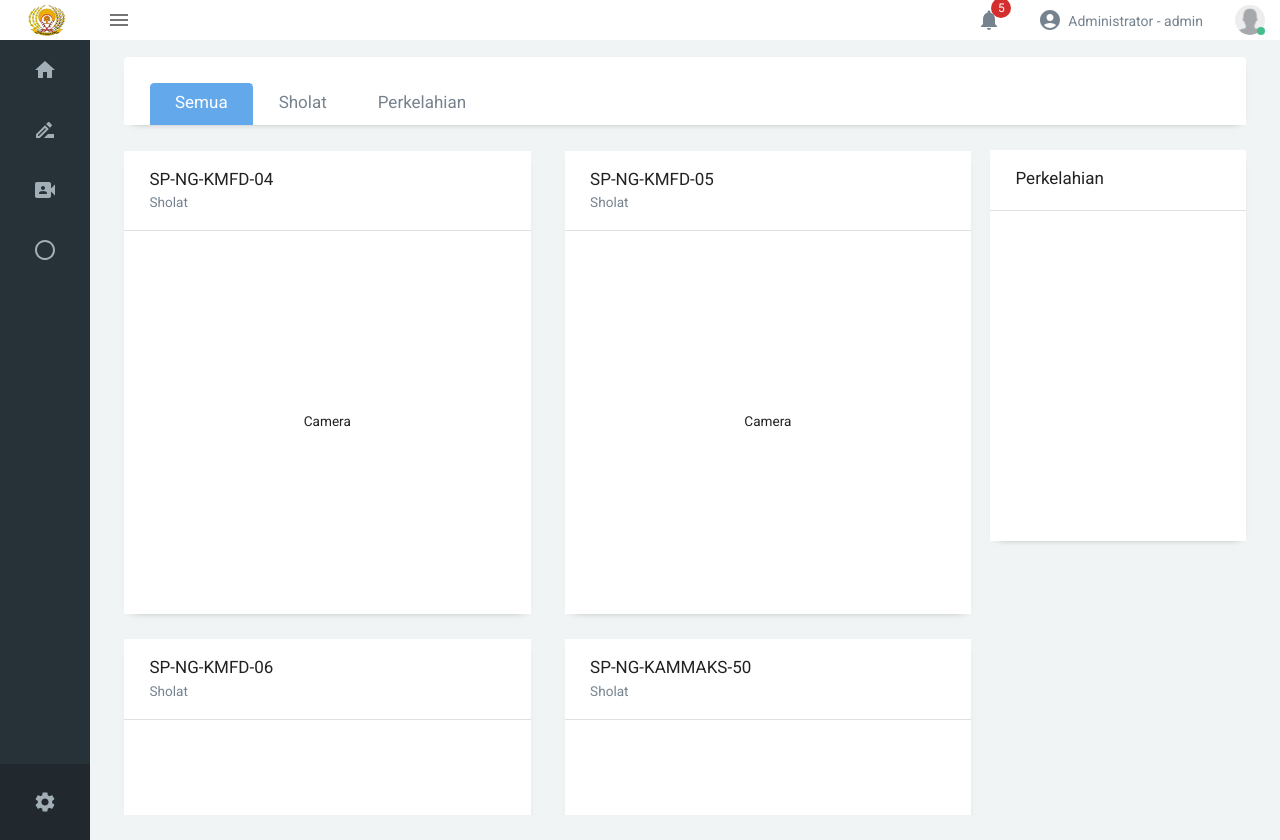
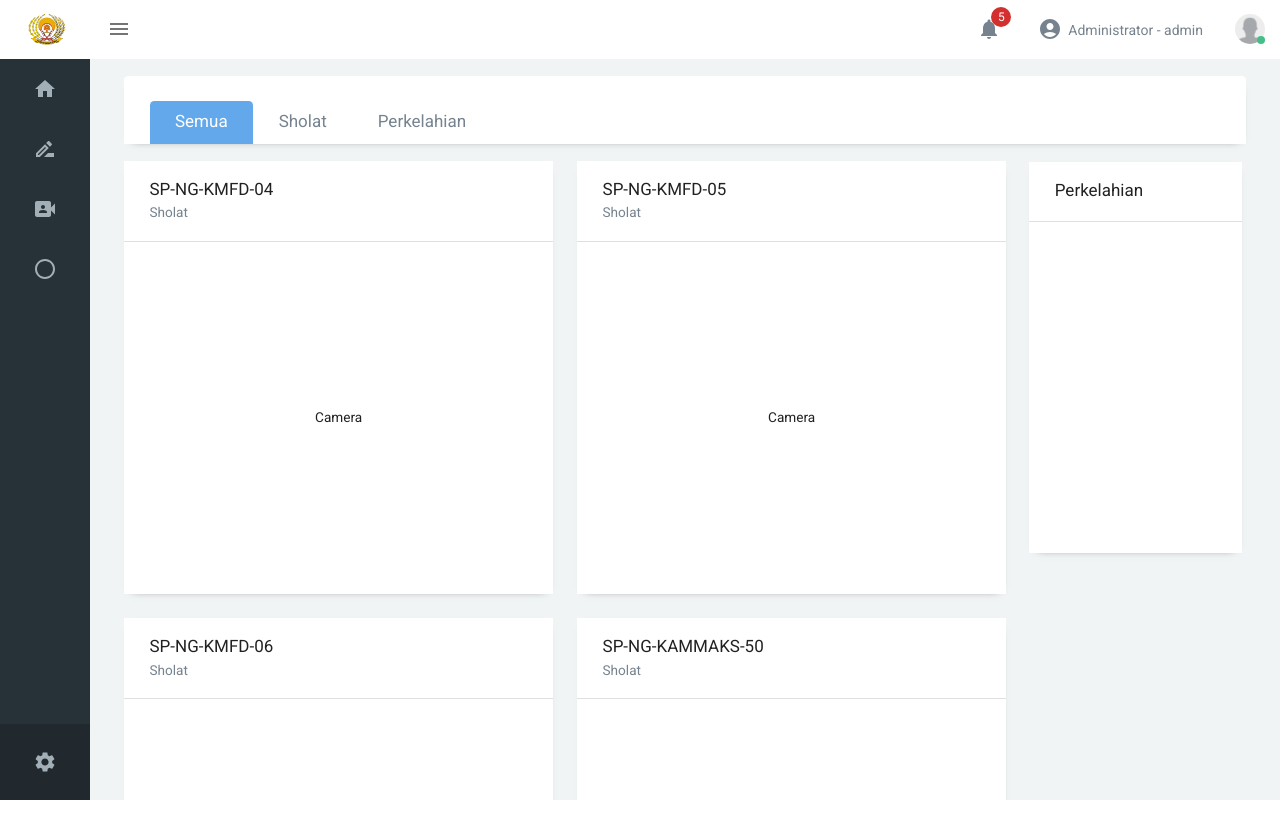
Before and after one commit to Virtue-Digital-Indonesia/smart-prison-sapn-frontend, a React (Create React App) app: page / in a window 1280 px wide. After the commit the page ends 800 px from the top, so only its background shows below. Built offline with nearby package versions, Linux system fonts and the light colour scheme.

Commit message:
bug fixing

```diff
--- a/public/index.html
+++ b/public/index.html
@@ -11,8 +11,11 @@
     />
     <link rel="apple-touch-icon" href="%PUBLIC_URL%/logo192.png" />
     <link rel="manifest" href="%PUBLIC_URL%/manifest.json" />
-    <link href="https://fonts.googleapis.com/css2?family=Roboto&display=swap" rel="stylesheet">
-    <title>React App</title>
+    <link
+      href="https://fonts.googleapis.com/css2?family=Roboto&display=swap"
+      rel="stylesheet"
+    />
+    <title>SAPN</title>
   </head>
   <body>
     <noscript>You need to enable JavaScript to run this app.</noscript>
--- a/src/components/Footer/footerUseStyles.js
+++ b/src/components/Footer/footerUseStyles.js
@@ -5,7 +5,7 @@ const useStyles = makeStyles((theme) => ({
   copyright: {
     fontSize: 14,
     fontWeight: 400,
-    paddingTop: 15,
+    padding: '15px 0px',
     color: theme.palette.text.secondary,
     background: 'transparent',
     textAlign: 'center',
--- a/src/layouts/Private/Private.jsx
+++ b/src/layouts/Private/Private.jsx
@@ -19,10 +19,24 @@ const Private = ({ children }) => {
       {/* APP BAR */}
       <AppBar />
 
-      <Stack direction='row' height='100%' width='100%'>
+      <Stack direction='row' flex={1} width='100%'>
         {/* SIDE BAR */}
         <Sidebar />
-        <Stack component='main' className='zoom'>
+        <Stack
+          component='main'
+          className='zoom'
+          width='100%'
+          sx={{
+            overflowY: 'scroll',
+
+            '@media only screen and (max-height: 820px)': {
+              height: '109vh',
+            },
+            '@media only screen and (min-height: 820px)': {
+              height: '93vh',
+            },
+          }}
+        >
           {children}
         </Stack>
       </Stack>
--- a/src/pages/Home/Camera/Camera.jsx
+++ b/src/pages/Home/Camera/Camera.jsx
@@ -1,14 +1,11 @@
-import {useState} from 'react'
-
+import { useState } from 'react'
 
 //COMPONENTS
 import Footer from 'components/Footer/Footer'
 
 // MUIS
-import {
-  Box, Divider, Grid, Stack,
-  Typography
-} from '@mui/material'
+import { Box, Divider, Grid, Stack, Typography } from '@mui/material'
+import { ThemeProvider, createTheme } from '@mui/system'
 
 // STYLES
 import useStyles from './cameraUseStyles'
@@ -16,56 +13,91 @@ import useStyles from './cameraUseStyles'
 const Camera = (props) => {
   const classes = useStyles()
 
-  const {cameraFilter} = props
+  const { cameraFilter } = props
 
   const initialCameraList = [
     {
       title: 'SP-NG-KMFD-04',
       type: 'Sholat',
+      id: 1,
     },
     {
       title: 'SP-NG-KMFD-05',
       type: 'Sholat',
+      id: 2,
     },
     {
       title: 'SP-NG-KMFD-06',
       type: 'Sholat',
+      id: 3,
     },
     {
       title: 'SP-NG-KAMMAKS-50',
       type: 'Sholat',
+      id: 4,
     },
     {
       title: 'SP-NG-KMFD-04',
       type: 'Perkelahian',
+      id: 5,
     },
     {
       title: 'SP-NG-KMFD-05',
       type: 'Perkelahian',
+      id: 6,
     },
     {
       title: 'SP-NG-KMFD-06',
       type: 'Perkelahian',
+      id: 7,
     },
     {
       title: 'SP-NG-KAMMAKS-50',
       type: 'Perkelahian',
+      id: 8,
     },
   ]
 
   const [cameraList, setCameraList] = useState(initialCameraList)
 
   return (
-    <Box className={classes.root}>
-      <Grid container>
+    <Stack>
+      <Stack direction='row' spacing={4} padding='20px 40px'>
         {/* LEFT SECTION */}
+        <ThemeProvider
+          theme={createTheme({
+            breakpoints: {
+              values: {
+                extraSmall: 0,
+                small: 1100,
+                medium: 1500,
+              },
+            },
+          })}
+        >
+          <Stack flex={1}>
+            <Grid container spacing={3.5}>
               {cameraList.map((item, index) => (
-          <Grid
-            item xs={4} sm={6} md={3.7} lg={4.1} xl={4}
-            key={index}
+                <Grid item extraSmall={12} small={6} medium={4}>
+                  <Stack
+                    width='100%'
+                    maxWidth={{
+                      small: '550px',
+                      extraSmall: '500px',
+                      medium: '650px',
+                    }}
+                    height='510px'
                     className={classes.container}
                   >
-            <Stack className={classes.camera}>
+                    <Stack
+                      onClick={() => alert('ok')}
+                      padding='20px 30px'
+                      sx={{
+                        ':hover': {
+                          textDecoration: 'underline',
+                        },
+                      }}
+                    >
                       <Typography className={classes.cameraTitle}>
                         {item.title}
                       </Typography>
@@ -73,29 +105,30 @@ const Camera = (props) => {
                         {item.type}
                       </Typography>
                     </Stack>
-            <Divider variant='fullWidth'/>
-            <Stack className={classes.cameraScreen}>
-              Camera
+                    <Divider variant='fullWidth' sx={{ color: '#0000001f' }} />
+                    <Stack className={classes.cameraScreen}>Camera</Stack>
                   </Stack>
                 </Grid>
               ))}
             </Grid>
-
+          </Stack>
+        </ThemeProvider>
         {/* RIGH SECTION */}
+        <Stack width='250px'>
           <Stack className={classes.perkelahian}>
             <Stack className={classes.perkelahianTitle}>
               <Typography className={classes.cameraTitle}>
                 Perkelahian
               </Typography>
             </Stack>
-        <Divider variant='fullWidth'/>
-        <Stack className={classes.perkelahianBottom}>
+            <Divider variant='fullWidth' />
+            <Stack className={classes.perkelahianBottom}></Stack>
           </Stack>
         </Stack>
-
+      </Stack>
       {/* FOOTER */}
-      <Footer/>
-    </Box>
+      <Footer />
+    </Stack>
   )
 }
 
--- a/src/pages/Home/Camera/cameraUseStyles.js
+++ b/src/pages/Home/Camera/cameraUseStyles.js
@@ -2,42 +2,20 @@
 import { makeStyles } from '@mui/styles'
 
 const useStyles = makeStyles((theme) => ({
-  root: {
-    margin: '30px 0 0 0',
-    [theme.breakpoints.up('lg')]: {
-      height: '83%',
-    },
-    [theme.breakpoints.down('lg')]: {
-      height: '77%',
-    },
-    [theme.breakpoints.down('md')]: {
-      height: '70%',
-    },
-    [theme.breakpoints.down('sm')]: {
-      height: '65%',
-    },
-    overflow: 'auto',
-    flexGrow: 1,
-  },
   container: {
-    margin: '0 0 30px 40px',
     boxShadow: '0 4px 10px -10px',
     backgroundColor: 'white',
 
     '&:hover': {
-      cursor: 'pointer'
-    }
-  },
-  camera: {
-    padding: '20px 30px',
-    backgroundColor: 'white',
+      cursor: 'pointer',
+    },
   },
   cameraTitle: {
     fontSize: '20px',
     fontWeight: 400,
   },
   cameraType: {
-    color: '#76838f'
+    color: '#76838f',
   },
   cameraScreen: {
     backgroundColor: 'white',
@@ -47,18 +25,17 @@ const useStyles = makeStyles((theme) => ({
 
     '&:hover': {
       backgroundColor: 'grey',
-    }
+    },
   },
   perkelahian: {
     backgroundColor: 'white',
     boxShadow: '0 4px 10px -10px',
-    minWidth: 250,
-    width: '20%',
+    width: '250px',
     height: '70%',
     maxHeight: 460,
-    top: 177,
-    right: 40,
-    position: 'absolute'
+    top: 190,
+    right: 45,
+    position: 'absolute',
   },
   perkelahianTitle: {
     padding: '20px 30px',
--- a/src/pages/Home/Options/optionsUseStyles.js
+++ b/src/pages/Home/Options/optionsUseStyles.js
@@ -9,7 +9,6 @@ const useStyles = makeStyles((theme) => ({
     borderRadius: '5px 5px 0 0',
     backgroundColor: 'white',
     boxShadow: '0 4px 10px -10px',
-    maxWidth: 1700,
   },
   optionsList: {
     padding: '10px 30px',
@@ -17,13 +16,13 @@ const useStyles = makeStyles((theme) => ({
     borderRadius: '5px 5px 0 0',
 
     '&:hover': {
-      cursor: 'pointer'
-    }
+      cursor: 'pointer',
+    },
   },
   title: {
     fontSize: '20px',
     fontWeight: 400,
-  }
+  },
 }))
 
 export default useStyles
--- a/src/pages/Home/homeUseStyles.js
+++ b/src/pages/Home/homeUseStyles.js
@@ -3,7 +3,7 @@ import { makeStyles } from '@mui/styles'
 
 const useStyles = makeStyles((theme) => ({
   root: {
-    height: '100%',
+    // height: '100%',
     width: '100%',
     backgroundColor: '#f1f4f5',
   },
```
Also changed, not shown: src/pages/Home/Home.jsx (+3 -4 lines), src/layouts/Private/privateUseStyles.js (line endings or trailing spaces). Lines whose indentation alone changed are shown as unchanged.
